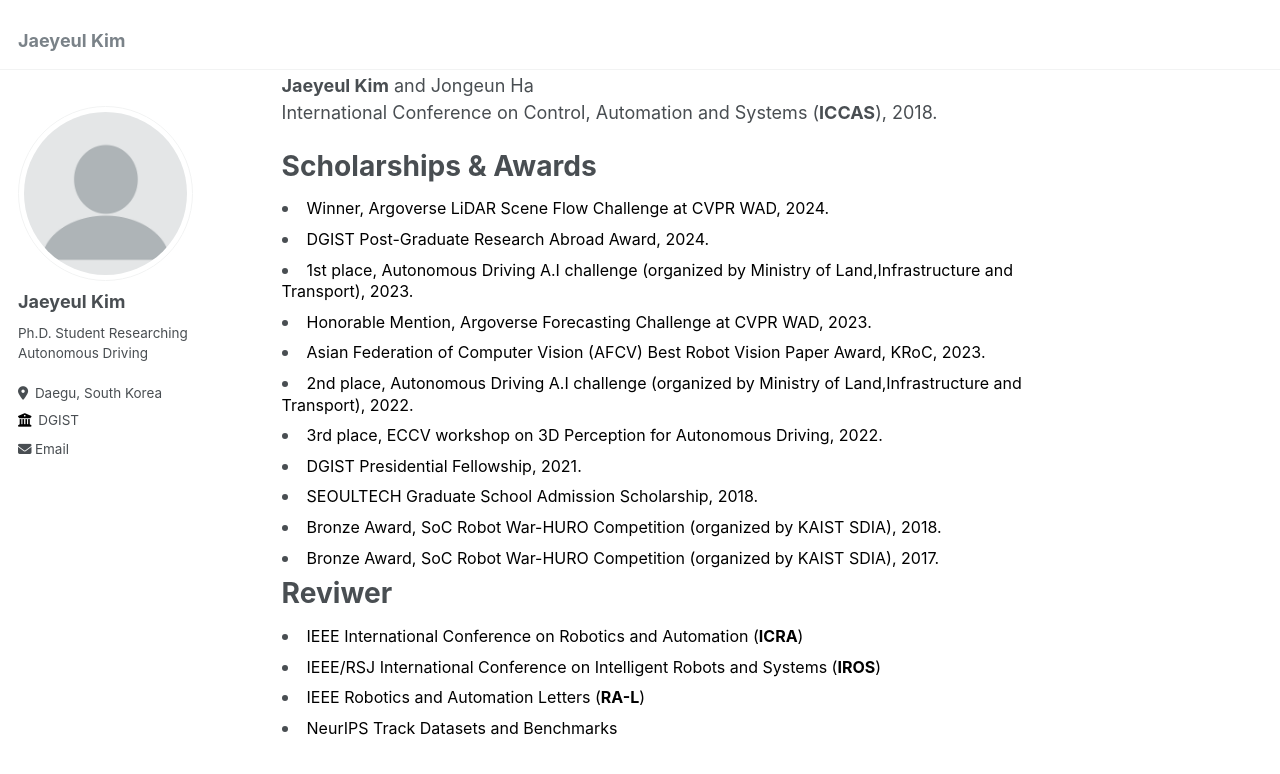
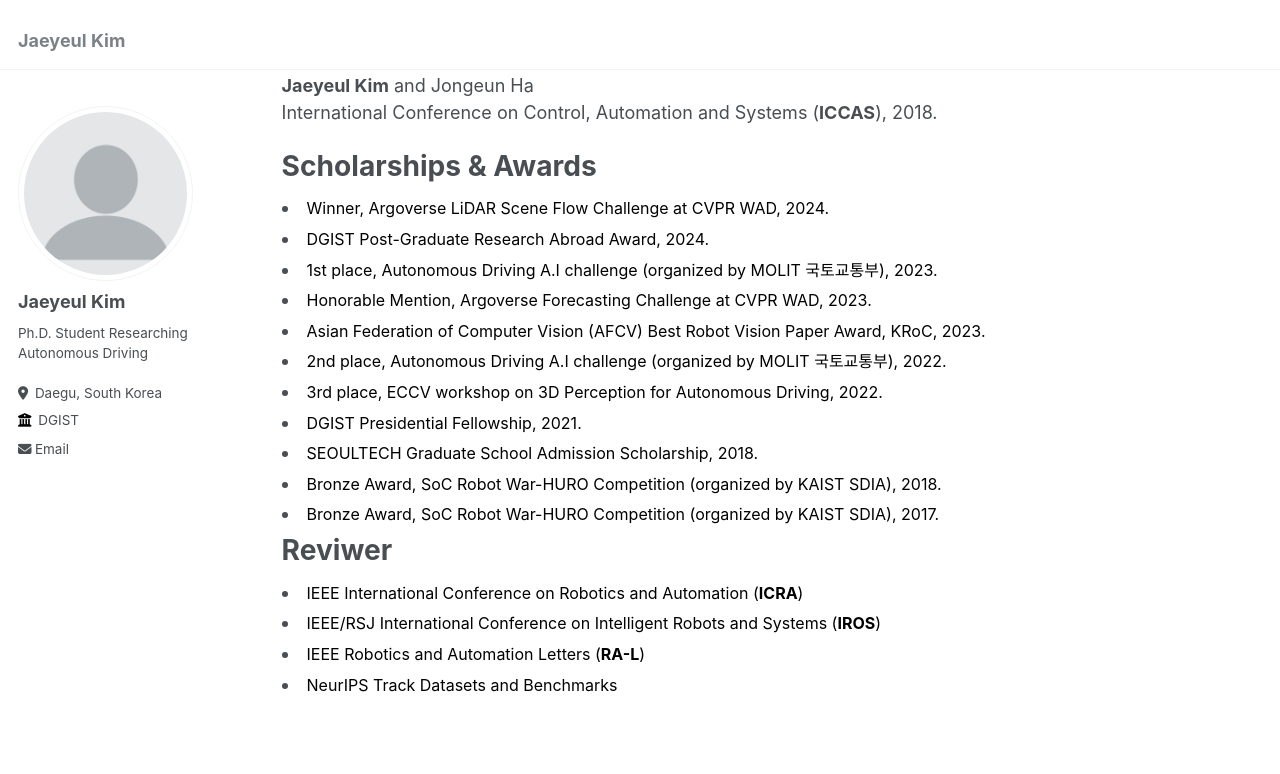
Before and after one commit to jykim94/jykim94.github.io, a Jekyll site: the page built from _pages/about.md, in a window 1280 px wide and 900 px high, scrolled down 2505 px. Shown: the top 774 px of the window. Built offline with Jekyll 4.4.1, drawn with Linux system fonts in a browser that asks for light colours.

Commit message:
Updated specific content

```diff
--- a/_pages/about.md
+++ b/_pages/about.md
@@ -92,10 +92,10 @@ Scholarships & Awards
 <ul style="margin: 0; padding: 0; list-style-position: inside;">
   <li style="line-height: 1.2;"><span style="font-size: 16px; color: black">Winner, Argoverse LiDAR Scene Flow Challenge at CVPR WAD, 2024.</span></li>
   <li style="line-height: 1.2;"><span style="font-size: 16px; color: black">DGIST Post-Graduate Research Abroad Award, 2024.</span></li>
-  <li style="line-height: 1.2;"><span style="font-size: 16px; color: black">1st place, Autonomous Driving A.I challenge (organized by Ministry of Land,Infrastructure and Transport), 2023.</span></li>
+  <li style="line-height: 1.2;"><span style="font-size: 16px; color: black">1st place, Autonomous Driving A.I challenge (organized by MOLIT 국토교통부), 2023.</span></li>
   <li style="line-height: 1.2;"><span style="font-size: 16px; color: black">Honorable Mention, Argoverse Forecasting Challenge at CVPR WAD, 2023.</span></li>
   <li style="line-height: 1.2;"><span style="font-size: 16px; color: black">Asian Federation of Computer Vision (AFCV) Best Robot Vision Paper Award, KRoC, 2023.</span></li>
-  <li style="line-height: 1.2;"><span style="font-size: 16px; color: black">2nd place, Autonomous Driving A.I challenge (organized by Ministry of Land,Infrastructure and Transport), 2022. </span></li>
+  <li style="line-height: 1.2;"><span style="font-size: 16px; color: black">2nd place, Autonomous Driving A.I challenge (organized by MOLIT 국토교통부), 2022. </span></li>
   <li style="line-height: 1.2;"><span style="font-size: 16px; color: black">3rd place, ECCV workshop on 3D Perception for Autonomous Driving, 2022. </span></li>
   <li style="line-height: 1.2;"><span style="font-size: 16px; color: black">DGIST Presidential Fellowship, 2021. </span></li>
   <li style="line-height: 1.2;"><span style="font-size: 16px; color: black">SEOULTECH Graduate School Admission Scholarship, 2018. </span></li>
```
